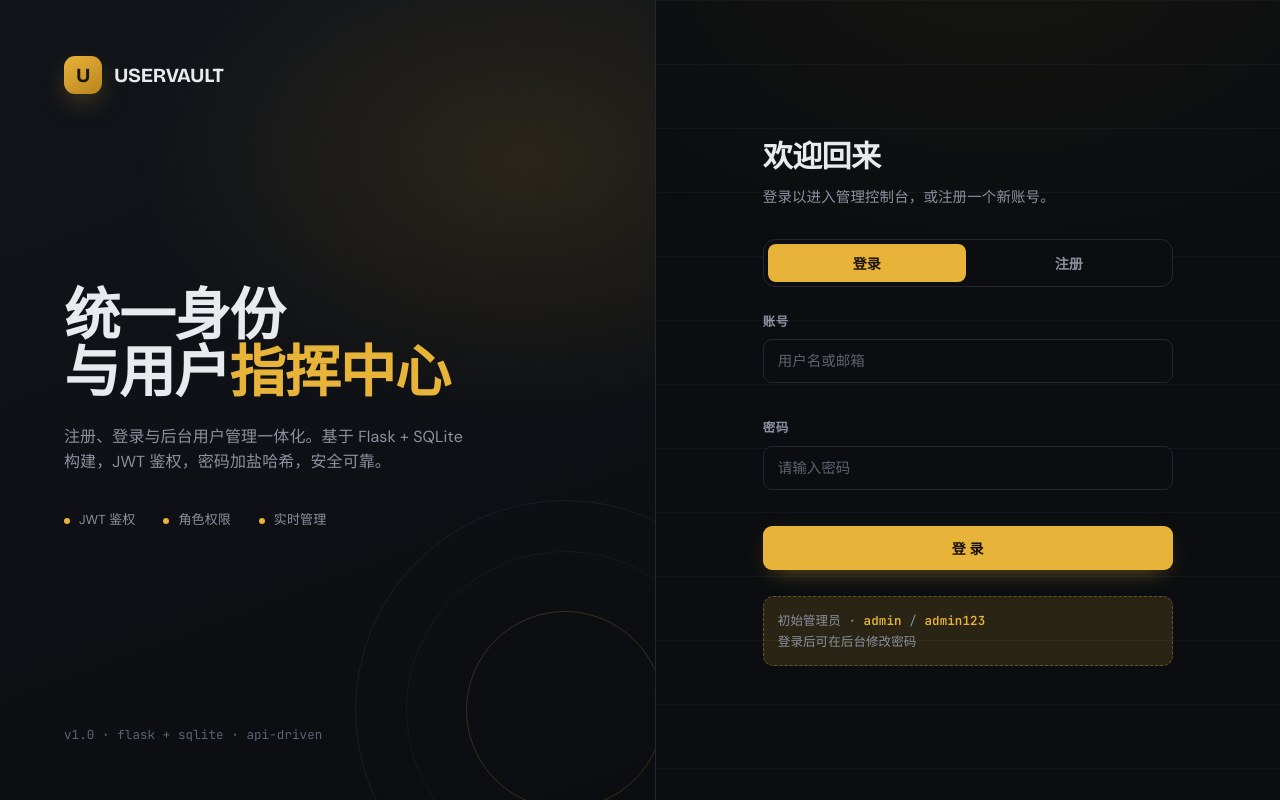
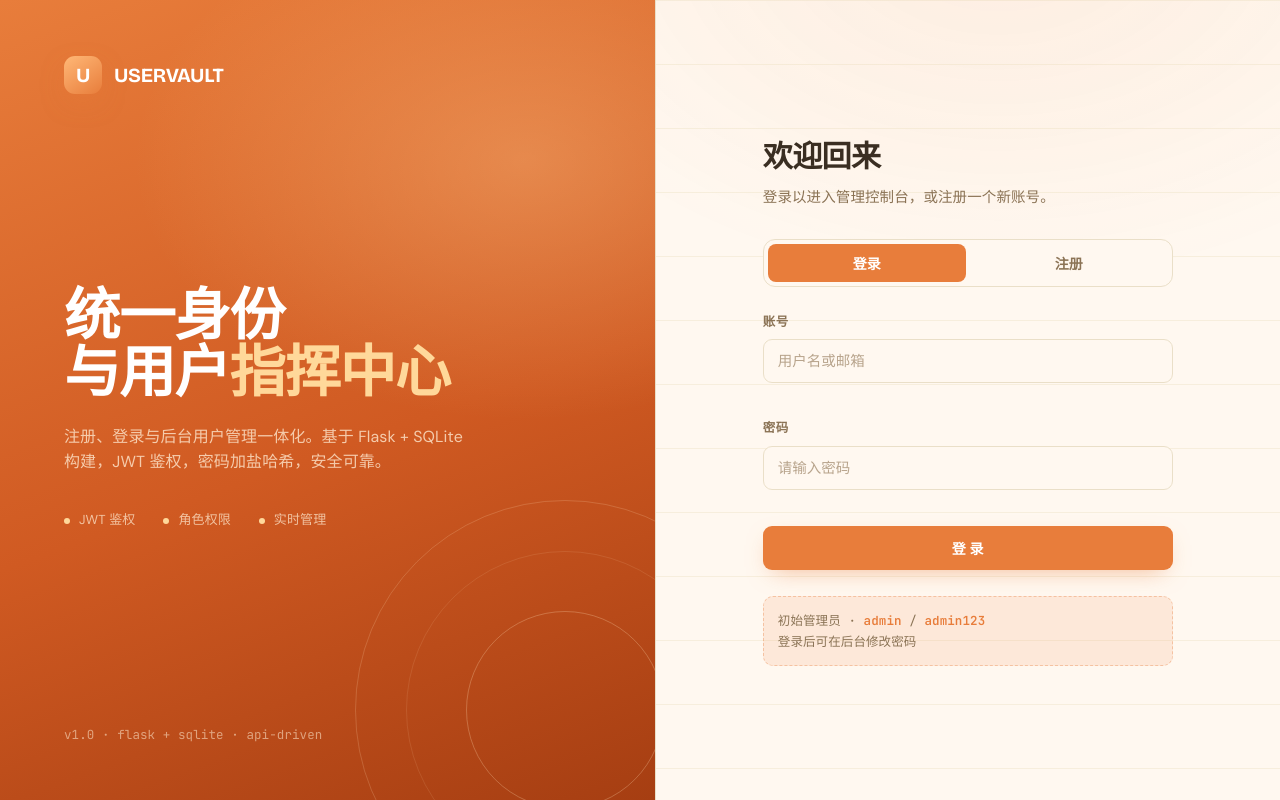
Before and after one commit to xaiu02066/test, a Flask app: page / in a window 1280 px wide. Run offline with Flask 3, Linux system fonts and the light colour scheme.

Commit message:
style(ui): switch theme to warm bright palette
Replace dark command-center palette with a warm bright design:

- Background: dark charcoal -> warm cream (#FFF8F0)
- Accent: amber gold -> warm terracotta orange (#E87D3B)
- Text: light gray -> warm brown (#3A2E22)
- Cards: flat border -> white surface with warm soft shadow
- Login brand panel: dark gradient -> warm orange gradient
- Update avatars, buttons, badges, modal mask for light mode

No logic changes, CSS variables only.

```diff
--- a/static/css/style.css
+++ b/static/css/style.css
@@ -1,30 +1,30 @@
 /* ============================================================
-   用户管理系统 · 指挥中心深色设计系统
+   用户管理系统 · 明亮温暖设计系统
    字体：Bricolage Grotesque (display) / DM Sans (body) / JetBrains Mono (data)
    ============================================================ */
 
 :root {
-  /* 背景层级 */
-  --bg: #0b0d10;
-  --bg-elev: #15181d;
-  --bg-soft: #1b1f26;
-  --border: #232830;
-  --border-soft: #1d2128;
+  /* 背景层级 - 明亮暖调 */
+  --bg: #FFF8F0;
+  --bg-elev: #FFFFFF;
+  --bg-soft: #FFEFD8;
+  --border: #EADFC8;
+  --border-soft: #F3E9D3;
 
-  /* 文字 */
-  --text: #e8eaed;
-  --text-mute: #8b919e;
-  --text-dim: #5c626f;
+  /* 文字 - 暖棕色系 */
+  --text: #3A2E22;
+  --text-mute: #8B7355;
+  --text-dim: #B8A48C;
 
-  /* 强调 / 状态 */
-  --accent: #e8b339;
-  --accent-soft: rgba(232, 179, 57, 0.14);
-  --accent-line: rgba(232, 179, 57, 0.35);
-  --green: #4ade80;
-  --green-soft: rgba(74, 222, 128, 0.14);
-  --red: #f87171;
-  --red-soft: rgba(248, 113, 113, 0.14);
-  --blue: #60a5fa;
+  /* 强调 / 状态 - 温暖橘陶色 */
+  --accent: #E87D3B;
+  --accent-soft: rgba(232, 125, 59, 0.12);
+  --accent-line: rgba(232, 125, 59, 0.35);
+  --green: #2D9F6A;
+  --green-soft: rgba(45, 159, 106, 0.12);
+  --red: #DC604A;
+  --red-soft: rgba(220, 96, 74, 0.12);
+  --blue: #4A7DC4;
 
   /* 尺寸 */
   --radius: 14px;
@@ -51,18 +51,18 @@ body {
   overflow-x: hidden;
 }
 
-/* 全局氛围背景：辐射光晕 + 细网格 */
+/* 全局氛围背景：暖橘辐射光晕 + 细网格 */
 body::before {
   content: "";
   position: fixed;
   inset: 0;
   background:
-    radial-gradient(900px 600px at 78% -8%, rgba(232, 179, 57, 0.10), transparent 60%),
-    radial-gradient(700px 500px at -6% 110%, rgba(96, 165, 250, 0.07), transparent 60%),
+    radial-gradient(900px 600px at 78% -8%, rgba(232, 125, 59, 0.12), transparent 60%),
+    radial-gradient(700px 500px at -6% 110%, rgba(255, 193, 120, 0.18), transparent 60%),
     linear-gradient(var(--border-soft) 1px, transparent 1px) 0 0 / 100% 64px;
   pointer-events: none;
   z-index: 0;
-  opacity: 0.5;
+  opacity: 0.65;
 }
 
 a { color: inherit; text-decoration: none; }
@@ -88,18 +88,18 @@ input, select { font-family: inherit; }
 .btn:active { transform: translateY(1px); }
 .btn-primary {
   background: var(--accent);
-  color: #1a1408;
-  box-shadow: 0 8px 24px -10px rgba(232, 179, 57, 0.55);
+  color: #fff;
+  box-shadow: 0 8px 24px -10px rgba(232, 125, 59, 0.6);
 }
-.btn-primary:hover { background: #f1c251; box-shadow: 0 12px 30px -10px rgba(232, 179, 57, 0.7); }
+.btn-primary:hover { background: #f08d4e; box-shadow: 0 12px 30px -10px rgba(232, 125, 59, 0.72); }
 .btn-ghost {
   background: transparent;
   color: var(--text);
   border-color: var(--border);
 }
 .btn-ghost:hover { background: var(--bg-soft); border-color: var(--accent-line); }
-.btn-danger { background: var(--red-soft); color: var(--red); border-color: rgba(248, 113, 113, 0.3); }
-.btn-danger:hover { background: rgba(248, 113, 113, 0.22); }
+.btn-danger { background: var(--red-soft); color: var(--red); border-color: rgba(220, 96, 74, 0.3); }
+.btn-danger:hover { background: rgba(220, 96, 74, 0.2); }
 .btn-block { width: 100%; }
 .btn-sm { padding: 7px 12px; font-size: 13px; }
 .btn-icon {
@@ -111,7 +111,7 @@ input, select { font-family: inherit; }
   transition: all 0.18s ease;
 }
 .btn-icon:hover { color: var(--accent); border-color: var(--accent-line); background: var(--accent-soft); }
-.btn-icon.danger:hover { color: var(--red); border-color: rgba(248,113,113,0.4); background: var(--red-soft); }
+.btn-icon.danger:hover { color: var(--red); border-color: rgba(220, 96, 74, 0.4); background: var(--red-soft); }
 .btn:disabled { opacity: 0.55; cursor: not-allowed; }
 
 /* ---------- 表单 ---------- */
@@ -151,6 +151,8 @@ input, select { font-family: inherit; }
   border: 1px solid var(--border);
   border-radius: var(--radius);
   position: relative;
+  box-shadow: 0 2px 14px -4px rgba(200, 150, 90, 0.12),
+              0 1px 4px -2px rgba(200, 150, 90, 0.08);
 }
 
 /* ============================================================
@@ -171,9 +173,10 @@ input, select { font-family: inherit; }
   justify-content: space-between;
   overflow: hidden;
   border-right: 1px solid var(--border);
+  color: #fff;
   background:
-    radial-gradient(600px 400px at 80% 20%, rgba(232,179,57,0.12), transparent 65%),
-    linear-gradient(160deg, #11141a 0%, #0b0d10 100%);
+    radial-gradient(600px 400px at 80% 20%, rgba(255, 200, 140, 0.35), transparent 65%),
+    linear-gradient(160deg, #E87D3B 0%, #D05A22 55%, #A63E12 100%);
 }
 .brand-logo {
   display: flex; align-items: center; gap: 12px;
@@ -182,10 +185,10 @@ input, select { font-family: inherit; }
 }
 .brand-mark {
   width: 38px; height: 38px; border-radius: 11px;
-  background: linear-gradient(145deg, var(--accent), #b8841e);
+  background: linear-gradient(145deg, #FFB877, #E87D3B);
   display: flex; align-items: center; justify-content: center;
-  color: #1a1408; font-weight: 800;
-  box-shadow: 0 10px 28px -8px rgba(232,179,57,0.5);
+  color: #fff; font-weight: 800;
+  box-shadow: 0 10px 28px -8px rgba(232, 125, 59, 0.55);
 }
 .brand-hero { max-width: 460px; }
 .brand-hero h1 {
@@ -196,26 +199,26 @@ input, select { font-family: inherit; }
   letter-spacing: -1.2px;
   margin-bottom: 22px;
 }
-.brand-hero h1 .hl { color: var(--accent); }
-.brand-hero p { color: var(--text-mute); font-size: 16px; max-width: 400px; }
+.brand-hero h1 .hl { color: #FFD89A; }
+.brand-hero p { color: rgba(255, 235, 210, 0.78); font-size: 16px; max-width: 400px; }
 .brand-feats { display: flex; gap: 28px; margin-top: 36px; flex-wrap: wrap; }
-.brand-feat { display: flex; align-items: center; gap: 9px; font-size: 13px; color: var(--text-mute); }
-.brand-feat .dot { width: 6px; height: 6px; border-radius: 50%; background: var(--accent); }
-.brand-foot { font-size: 12.5px; color: var(--text-dim); font-family: var(--font-mono); }
+.brand-feat { display: flex; align-items: center; gap: 9px; font-size: 13px; color: rgba(255, 235, 210, 0.72); }
+.brand-feat .dot { width: 6px; height: 6px; border-radius: 50%; background: #FFD89A; }
+.brand-foot { font-size: 12.5px; color: rgba(255, 235, 210, 0.55); font-family: var(--font-mono); }
 
 /* 装饰几何 */
 .brand-deco {
   position: absolute; right: -120px; bottom: -120px;
   width: 420px; height: 420px;
   border-radius: 50%;
-  border: 1px solid var(--border);
-  opacity: 0.6;
+  border: 1px solid rgba(255, 220, 180, 0.25);
+  opacity: 0.8;
 }
 .brand-deco::before, .brand-deco::after {
   content: ""; position: absolute; inset: 50px;
-  border-radius: 50%; border: 1px solid var(--border-soft);
+  border-radius: 50%; border: 1px solid rgba(255, 220, 180, 0.15);
 }
-.brand-deco::after { inset: 110px; border-color: var(--accent-line); }
+.brand-deco::after { inset: 110px; border-color: rgba(255, 220, 180, 0.35); }
 
 .auth-panel {
   display: flex; align-items: center; justify-content: center;
@@ -241,7 +244,7 @@ input, select { font-family: inherit; }
   font-size: 14px; font-weight: 600; color: var(--text-mute);
   transition: all 0.2s ease;
 }
-.auth-tab.active { background: var(--accent); color: #1a1408; }
+.auth-tab.active { background: var(--accent); color: #fff; }
 .auth-form { display: none; }
 .auth-form.active { display: block; animation: rise 0.4s ease both; }
 .auth-switch { text-align: center; font-size: 13px; color: var(--text-mute); margin-top: 20px; }
@@ -287,8 +290,8 @@ input, select { font-family: inherit; }
 .side-user { display: flex; align-items: center; gap: 11px; }
 .avatar {
   width: 36px; height: 36px; border-radius: 10px;
-  background: linear-gradient(145deg, var(--accent), #b8841e);
-  color: #1a1408; font-weight: 800; font-size: 15px;
+  background: linear-gradient(145deg, #FFB877, #E87D3B);
+  color: #fff; font-weight: 800; font-size: 15px;
   display: flex; align-items: center; justify-content: center;
   flex-shrink: 0;
 }
@@ -332,7 +335,7 @@ input, select { font-family: inherit; }
 }
 .stat-ic.green { background: var(--green-soft); color: var(--green); }
 .stat-ic.red { background: var(--red-soft); color: var(--red); }
-.stat-ic.blue { background: rgba(96,165,250,0.14); color: var(--blue); }
+.stat-ic.blue { background: rgba(74, 125, 196, 0.12); color: var(--blue); }
 .stat-val { font-family: var(--font-display); font-size: 34px; font-weight: 700; letter-spacing: -1px; line-height: 1; }
 .stat-lbl { font-size: 12.5px; color: var(--text-mute); letter-spacing: 0.3px; text-transform: uppercase; font-weight: 600; }
 
@@ -393,8 +396,8 @@ tbody tr:last-child td { border-bottom: none; }
 /* ---------- 弹窗 ---------- */
 .modal-mask {
   position: fixed; inset: 0; z-index: 50;
-  background: rgba(5, 6, 8, 0.7);
-  backdrop-filter: blur(6px);
+  background: rgba(90, 50, 20, 0.45);
+  backdrop-filter: blur(4px);
   display: none; align-items: center; justify-content: center;
   padding: 24px;
 }
```
